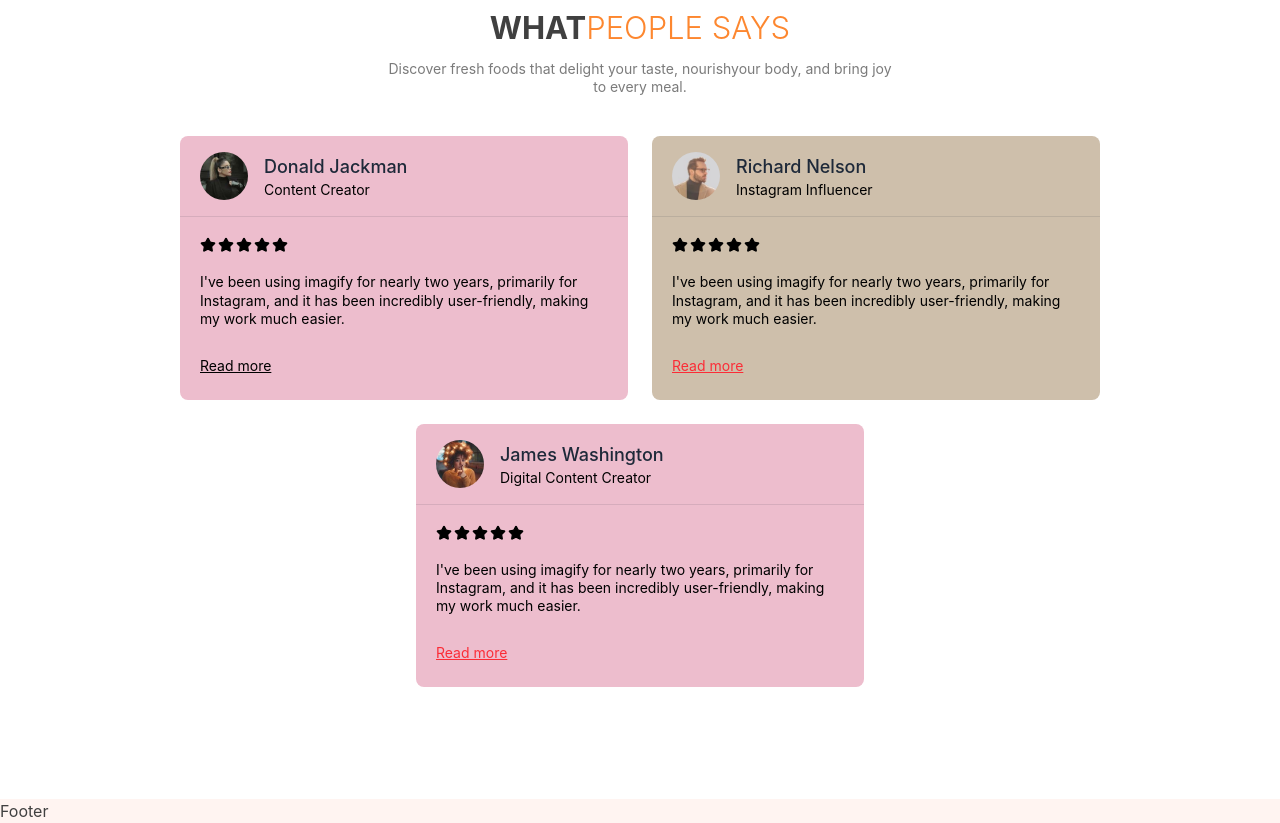
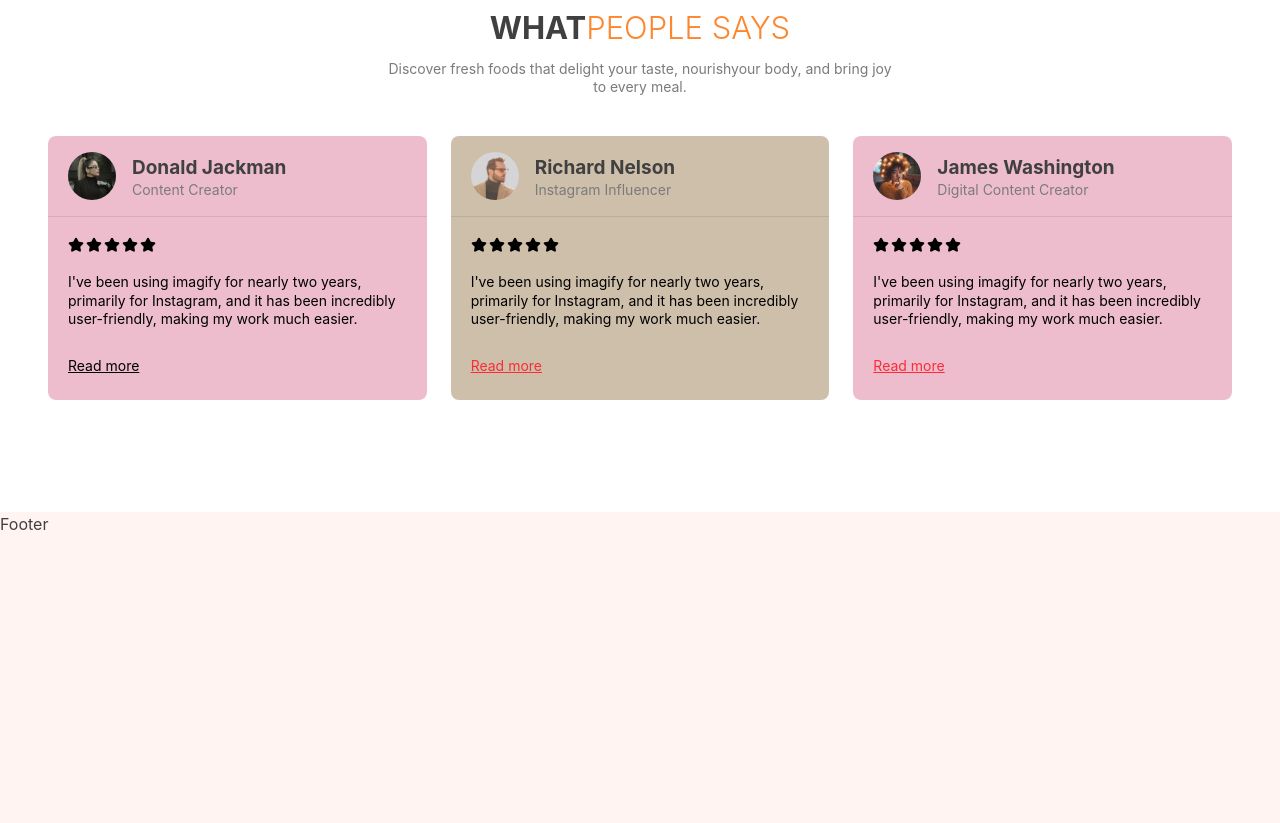
Before and after one commit to marcellandreas/NusaRasa, a React (Vite) app in the folder frontend/: page / in a window 1280 px wide. Shown: the part 2980-3803 px from the top of the page. After the commit the page ends 3516 px from the top, so only its background shows below. Built offline with nearby package versions, Linux system fonts and the light colour scheme; no server answers.

Commit message:
change: Testimonial

```diff
--- a/frontend/src/components/Testimonials.jsx
+++ b/frontend/src/components/Testimonials.jsx
@@ -51,8 +51,8 @@
     <div className="flex items-center gap-4 px-5 py-4 border-slate-900/10 border-b">
       <img className="h-12 w-12 rounded-full" src={image} alt={name} />
       <div>
-        <h1 className="text-lg font-medium text-gray-800">{name}</h1>
-        <p className={textColor}>{role}</p>
+        <h4>{name}</h4>
+        <p>{role}</p>
       </div>
     </div>
     <div className="p-5 pb-7">
@@ -75,7 +75,7 @@
   return (
     <section className="max-padd-container py-20 xl:py-28 bg-white">
       <Title title1="What" title2="People Says" titleStyles="pb-10" />
-      <div className="flex flex-wrap items-center justify-center gap-6">
+      <div className="grid grid-cols-1 md:grid-cols-2 lg:grid-cols-3 gap-6 justify-items-center">
         {testimonialsData.map((testimonial) => (
           <TestimonialCard key={testimonial.id} {...testimonial} />
         ))}
```
